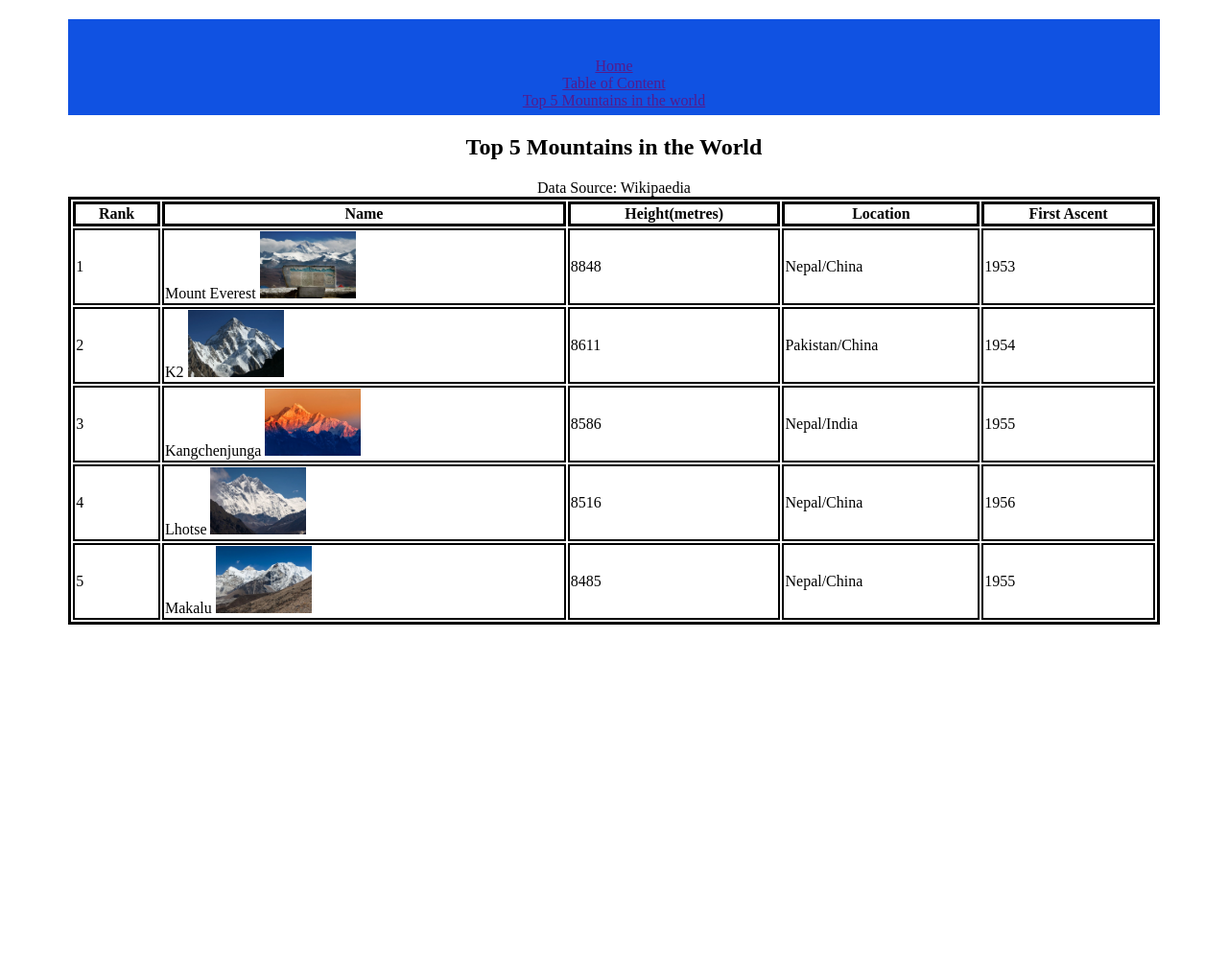
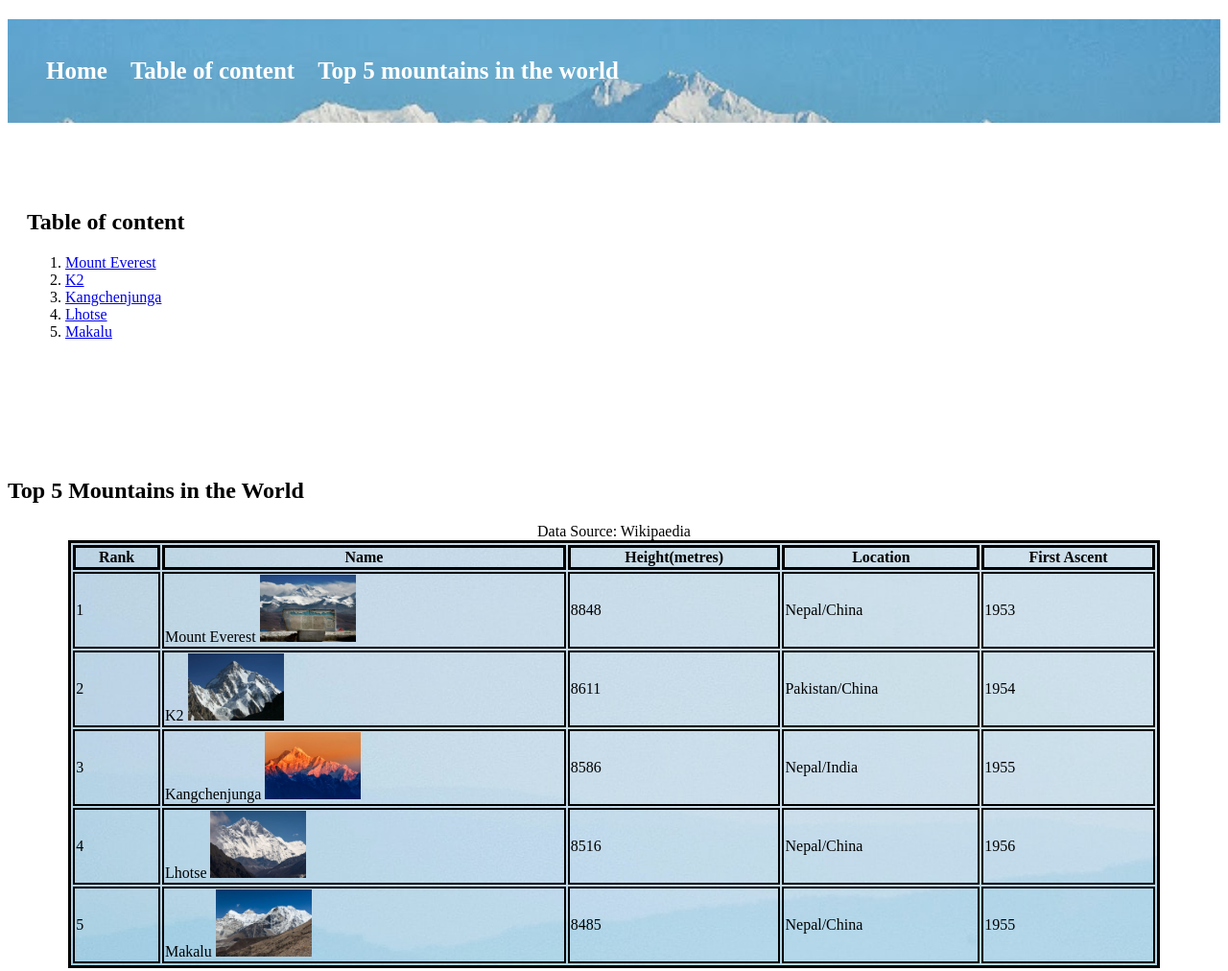
Before and after one commit to Ashgabb/HTML-table, a plain HTML site: page index.html in a window 1280 px wide. Shown: the whole page at 96% size. Before the commit the page ends 800 px from the top, so only its background shows below. Drawn offline with Linux system fonts and the light colour scheme.

Commit message:
added all neccessary elements and contents

```diff
--- a/index.html
+++ b/index.html
@@ -8,16 +8,22 @@
     <link rel="stylesheet" href="style.css">
 </head>
 <body>
-    <center>
-    <nav>
+        <nav>
         <ul>
-            <li><a href="">Home</a></li>
-            <li><a href="">Table of Content</a></li>
-            <li><a href="">Top 5 Mountains in the world</a></li>
+            <li><a href="#index.html">Home</a></li>
+            <li><a href="#content">Table of content</a></li>
+            <li><a href="#table">Top 5 mountains in the world</a></li>
         </ul>
-    </nav>
+        </nav>
     <section id="content">
-
+        <h2>Table of content</h2>
+        <ol>
+            <li><a href="https://en.wikipedia.org/wiki/Mount_Everest">Mount Everest</a></li>
+            <li><a href="https://en.wikipedia.org/wiki/K2">K2</a></li>
+            <li><a href="https://en.wikipedia.org/wiki/Kangchenjunga">Kangchenjunga</a></li>
+            <li><a href="https://en.wikipedia.org/wiki/Lhotse">Lhotse</a></li>
+            <li><a href="https://en.wikipedia.org/wiki/Makalu">Makalu</a></li>
+        </ol>
     </section>
     <table id="table">
         <h2>Top 5 Mountains in the World</h2>
@@ -65,6 +71,5 @@
             <td>1955</td>
         </tr>
     </table>
-</center>
 </body>
 </html>
--- a/style.css
+++ b/style.css
@@ -1,24 +1,44 @@
+
 nav{
-    background-color: #1052e2;
-    height: 100px;
-    width: 90%;
-    margin: 0 auto;
+    background-color: #5467a5;
+    background: url("images/Kangchenjunga.jpg");
+    background-repeat: no-repeat;
+    background-size: cover;
 }
-
 ul{
     list-style-type: none;
    margin: 20px auto;
    padding: 40px;
 }
-/*li {
+ul li {
 display: inline;
 margin-right: 20px;
+
 }
 
-li a{
+ul li a{
 text-decoration: none;
-}*/
+color: #fff;
+font-weight: 900;
+font-size: 25px;
+}
+
+ul li a:hover{
+    background-color: #5467a5;
+    border-radius: 10px;
+    padding: 10px;
+    transition: 0.5s ease-in-out;
+}
+
+#content{
+    margin-top: 20px;
+    margin-bottom: 50px;
+    padding: 50px 20px;
+    height: 200px;
+}
+
 table{
+    background: url('images/tb\ bg.jpg');
     border: 3px solid;
     width: 90%;
     margin: 0 auto;
```
Also changed, not shown: images/tb bg.jpg (added), 2 other files.
